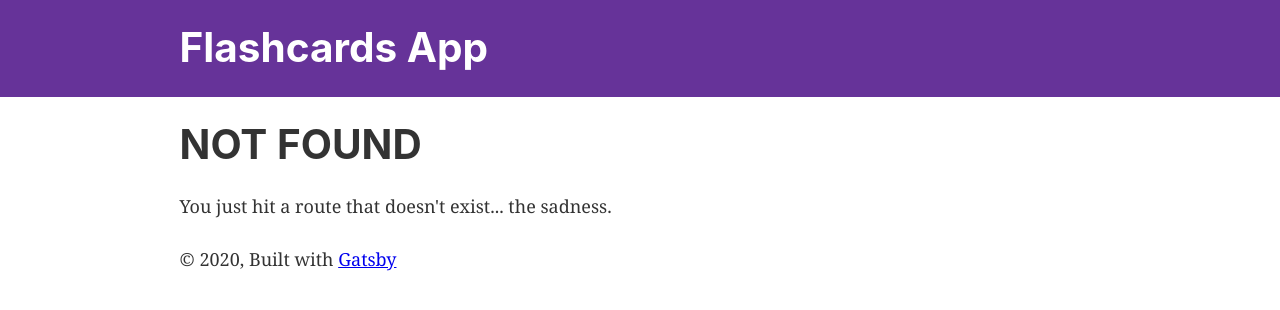
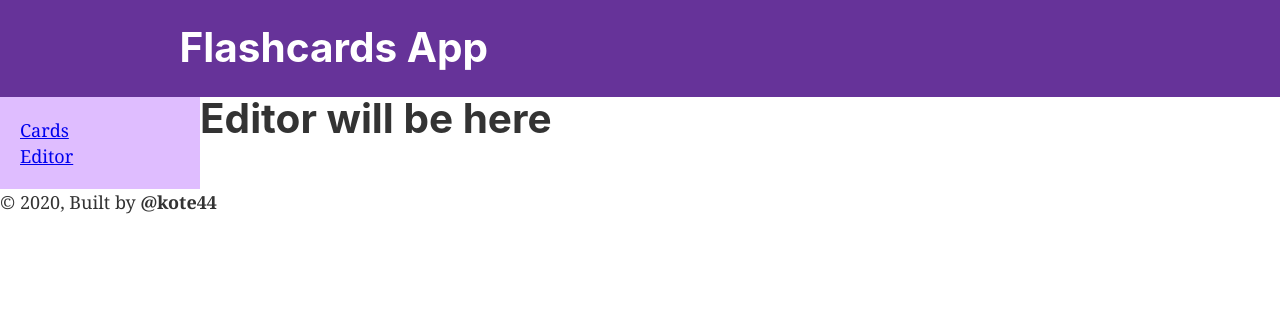
Before and after one commit to kote44/flashcards, a Gatsby site: page /editor in a window 1280 px wide. Before the commit this address had no page. Built offline with nearby package versions, Linux system fonts and the light colour scheme; Gatsby itself is replaced by a stand-in of ours.

Commit message:
Added initial sidebar, revisited components

```diff
--- /dev/null
+++ b/src/components/Header.tsx
@@ -0,0 +1,36 @@
+// Components
+import { Link } from "gatsby"
+import React from "react"
+
+type Props = {
+  siteTitle: string
+}
+
+const styles = {
+  container: {
+    background: `rebeccapurple`,
+  },
+  content: {
+    margin: `0 auto`,
+    maxWidth: 960,
+    padding: `1.45rem 1.0875rem`,
+  },
+  title: {
+    color: `white`,
+    textDecoration: `none`,
+  },
+}
+
+const Header = ({ siteTitle = "" }: Props) => (
+  <header style={styles.container}>
+    <div style={styles.content}>
+      <h1 style={{ margin: 0 }}>
+        <Link to="/" style={styles.title}>
+          {siteTitle}
+        </Link>
+      </h1>
+    </div>
+  </header>
+)
+
+export default Header
--- /dev/null
+++ b/src/components/Layout/index.tsx
@@ -0,0 +1,50 @@
+// Libs
+import React from "react"
+import { useStaticQuery, graphql } from "gatsby"
+
+// Components
+import Header from "../Header"
+import Sidebar from "../Sidebar"
+
+// Styles
+import "./styles.css"
+
+type Props = {
+  children: React.ReactNode
+}
+
+const styles = {
+  container: {
+    margin: `0 auto`,
+    maxHeight: 825,
+    display: `flex`,
+    flexDirection: `row`,
+  } as React.CSSProperties,
+}
+
+const Layout = ({ children }: Props) => {
+  const data = useStaticQuery(graphql`
+    query SiteTitleQuery {
+      site {
+        siteMetadata {
+          title
+        }
+      }
+    }
+  `)
+
+  return (
+    <>
+      <Header siteTitle={data.site.siteMetadata.title} />
+      <div style={styles.container}>
+        <Sidebar />
+        <main>{children}</main>
+      </div>
+      <footer>
+        © {new Date().getFullYear()}, Built by <b>@kote44</b>
+      </footer>
+    </>
+  )
+}
+
+export default Layout
--- /dev/null
+++ b/src/components/Sidebar/index.tsx
@@ -0,0 +1,26 @@
+// Libs
+import React from "react"
+
+// Components
+import { Link } from "gatsby"
+
+const styles = {
+  container: {
+    padding: 20,
+    display: "flex",
+    flexDirection: "column",
+    width: 200,
+    background: `#dfbdff`,
+  } as React.CSSProperties,
+}
+
+const Sidebar = () => {
+  return (
+    <div style={styles.container}>
+      <Link to="/">{"Cards"}</Link>
+      <Link to="/editor">{"Editor"}</Link>
+    </div>
+  )
+}
+
+export default Sidebar
--- a/src/components/header.tsx
+++ /dev/null
@@ -1,42 +0,0 @@
-import { Link } from "gatsby"
-import PropTypes from "prop-types"
-import React from "react"
-
-const Header = ({ siteTitle }) => (
-  <header
-    style={{
-      background: `rebeccapurple`,
-      marginBottom: `1.45rem`,
-    }}
-  >
-    <div
-      style={{
-        margin: `0 auto`,
-        maxWidth: 960,
-        padding: `1.45rem 1.0875rem`,
-      }}
-    >
-      <h1 style={{ margin: 0 }}>
-        <Link
-          to="/"
-          style={{
-            color: `white`,
-            textDecoration: `none`,
-          }}
-        >
-          {siteTitle}
-        </Link>
-      </h1>
-    </div>
-  </header>
-)
-
-Header.propTypes = {
-  siteTitle: PropTypes.string,
-}
-
-Header.defaultProps = {
-  siteTitle: ``,
-}
-
-export default Header
--- a/src/components/layout.tsx
+++ /dev/null
@@ -1,51 +0,0 @@
-/**
- * Layout component that queries for data
- * with Gatsby's useStaticQuery component
- *
- * See: https://www.gatsbyjs.org/docs/use-static-query/
- */
-
-import React from "react"
-import PropTypes from "prop-types"
-import { useStaticQuery, graphql } from "gatsby"
-
-import Header from "./header"
-import "./layout.css"
-
-const Layout = ({ children }) => {
-  const data = useStaticQuery(graphql`
-    query SiteTitleQuery {
-      site {
-        siteMetadata {
-          title
-        }
-      }
-    }
-  `)
-
-  return (
-    <>
-      <Header siteTitle={data.site.siteMetadata.title} />
-      <div
-        style={{
-          margin: `0 auto`,
-          maxWidth: 960,
-          padding: `0 1.0875rem 1.45rem`,
-        }}
-      >
-        <main>{children}</main>
-        <footer>
-          © {new Date().getFullYear()}, Built with
-          {` `}
-          <a href="https://www.gatsbyjs.org">Gatsby</a>
-        </footer>
-      </div>
-    </>
-  )
-}
-
-Layout.propTypes = {
-  children: PropTypes.node.isRequired,
-}
-
-export default Layout
--- a/src/pages/404.tsx
+++ b/src/pages/404.tsx
@@ -2,7 +2,7 @@
 import React from "react"
 
 // Components
-import Layout from "../components/layout"
+import Layout from "../components/Layout"
 
 const NotFoundPage = () => (
   <Layout>
--- /dev/null
+++ b/src/pages/editor.tsx
@@ -0,0 +1,19 @@
+// Libs
+import React from "react"
+
+// Components
+import Layout from "../components/Layout"
+
+type DataProps = {
+  site: {
+    buildTime: string
+  }
+}
+
+const Editor: React.FC = () => (
+  <Layout>
+    <h1>Editor will be here</h1>
+  </Layout>
+)
+
+export default Editor
--- a/src/pages/index.tsx
+++ b/src/pages/index.tsx
@@ -2,7 +2,7 @@
 import React from "react"
 
 // Components
-import Layout from "../components/layout"
+import Layout from "../components/Layout"
 
 const IndexPage = () => (
   <Layout>
--- a/src/pages/using-typescript.tsx
+++ b/src/pages/using-typescript.tsx
@@ -2,7 +2,7 @@
 import React from "react"
 import { PageProps, Link, graphql } from "gatsby"
 
-import Layout from "../components/layout"
+import Layout from "../components/Layout"
 
 type DataProps = {
   site: {
```
Also changed, not shown: src/components/image.tsx (deleted, +0 -32 lines), src/components/Layout/styles.css (renamed from src/components/layout.css).
